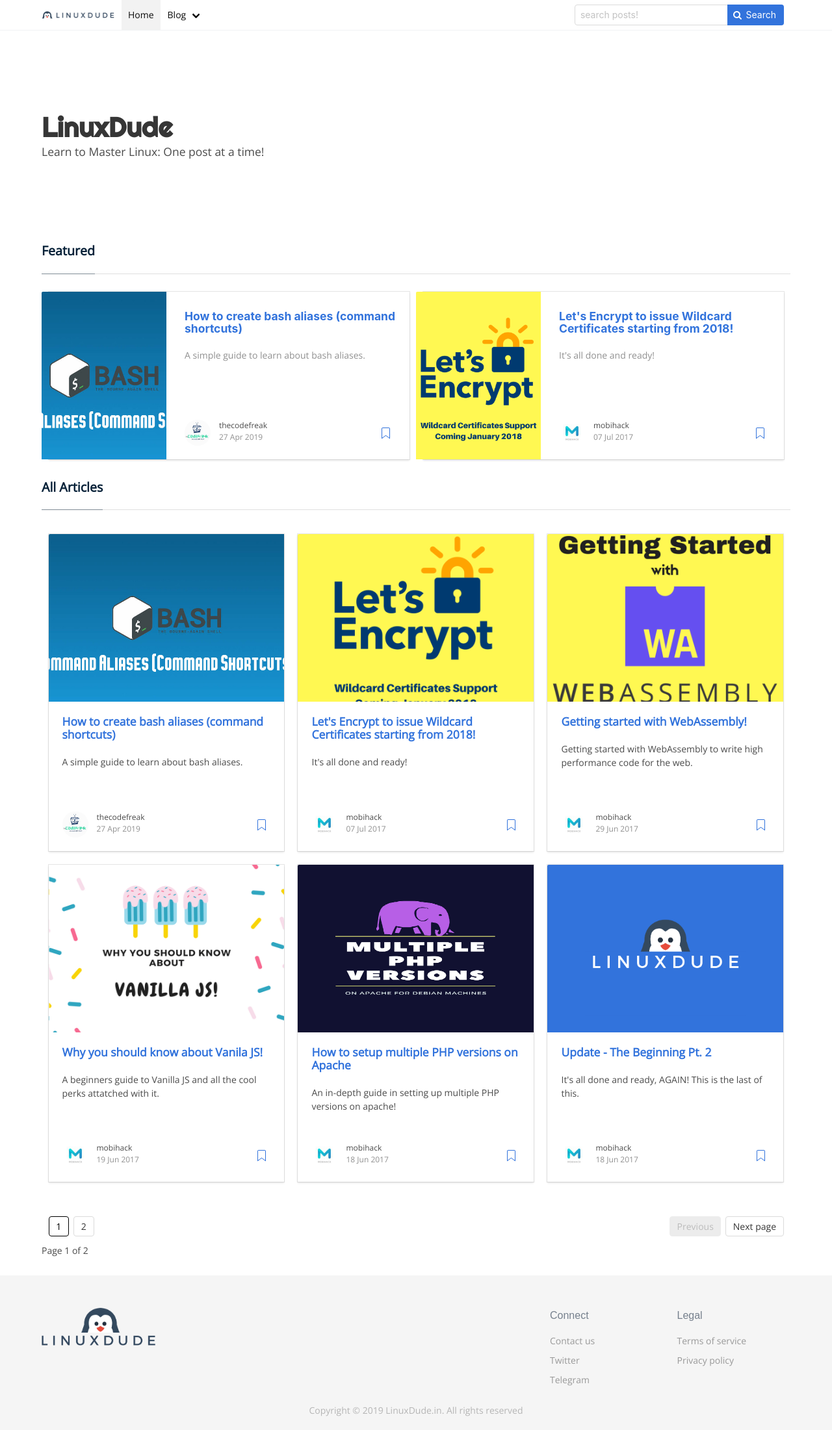
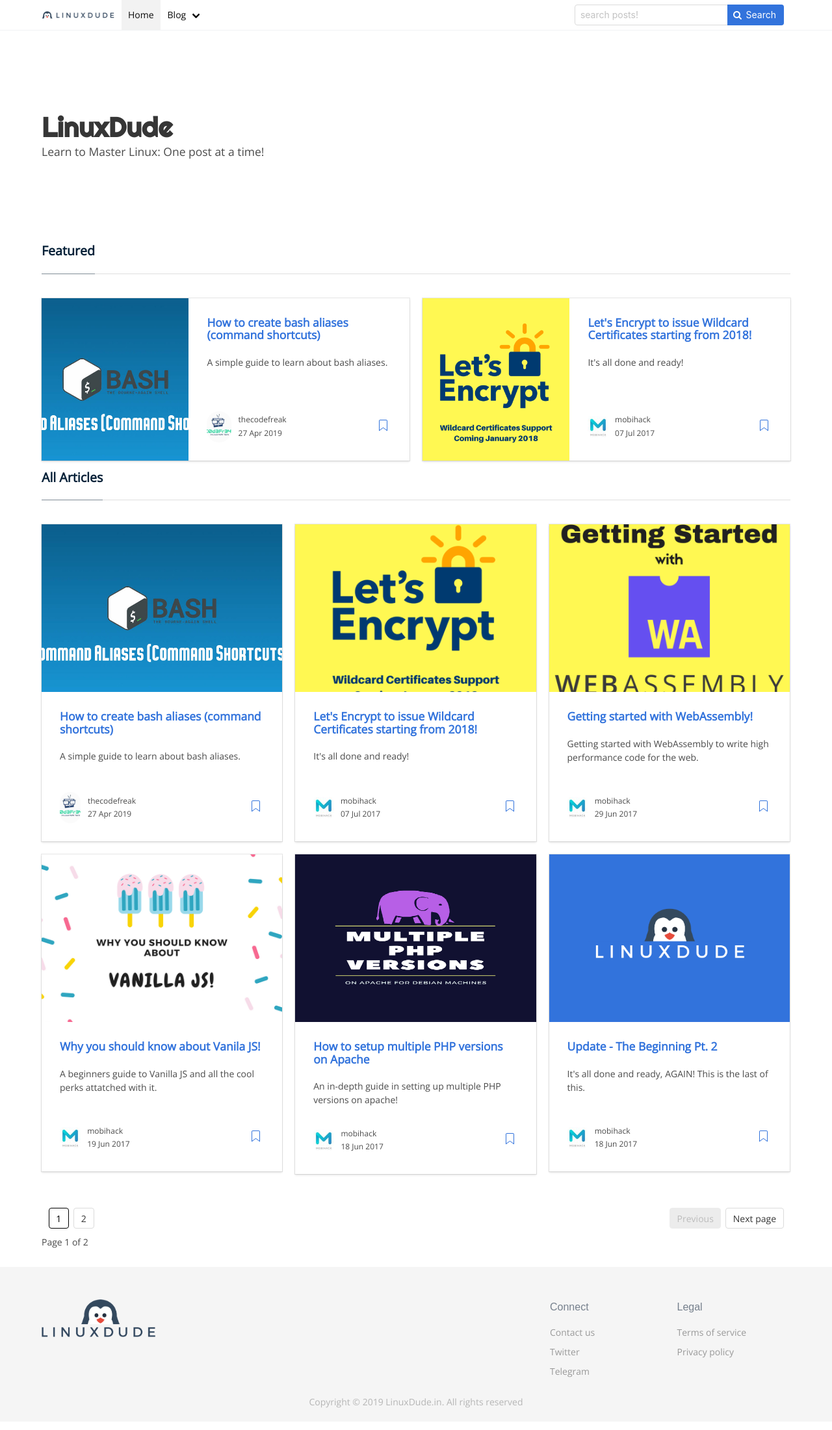
Before and after one commit to linuxdudeofficial/linuxdudeofficial.github.io, a Jekyll site: the page built from index.html, in a window 1280 px wide. Shown: the whole page at 65% size. Built offline with Jekyll 4.4.1, drawn with Linux system fonts in a browser that asks for light colours; the list of posts is cut into pages by our own code.

Commit message:
Updates Mon Apr 29 14:25:54 IST 2019
* Reworked cards using custom setup (more compact and clean)
* Getting ready to remove more redundant code)

This commit will be a sort of save point incase of problems.

```diff
--- a/assets/style.scss
+++ b/assets/style.scss
@@ -8,6 +8,7 @@
 	font-family: "Open Sans", sans-serif;
 	font-size: 14px;
 	background: white;
+	height: 100%;
 }
 a,
 a:hover,
@@ -38,7 +39,7 @@
 
 	&:hover {
 		background-color: white;
-		border-bottom: 2px lightgrey solid;
+		border-bottom: 2px 	lightgrey solid;
 	}
 	&.is-active {
 		background-color: white;
@@ -58,12 +59,7 @@
 
 /* title block */
 .section-title {
-	h1,
-	h2,
-	h3,
-	h4,
-	h5,
-	h6 {
+	h1, h2, h3, h4, h5, h6 {
 		color: rgb(8, 34, 57);
 		border-bottom: 1px solid rgba(0, 0, 0, 0.125);
 		margin-bottom: 25px;
@@ -87,145 +83,162 @@
 }
 
 /* Blog List */
-.blog-list {
-	.card {
+article{
+
+	width: 100%;
+
+	> .article__wrapper{
+		display: flex;
+		flex-direction: column;
+
+		margin: 10px;
+
 		-webkit-box-shadow: 0 2px 3px rgba(0, 0, 0, 0.1), 0 0 0 1px rgba(0, 0, 0, 0.1);
 		box-shadow: 0 2px 3px rgba(0, 0, 0, 0.1), 0 0 0 1px rgba(10, 10, 10, 0.1);
-		border-radius: 0px;
+	}
+	&.long{
+		.article__wrapper{
+		flex-direction: row;
+		figure{
+			width: 40%;
+			height: 100%;
+			img{
+				height: 100%;
 			}
 		}
-.post-list {
-	margin-top: 2rem;
-	.wrap-thumbnail {
-	height: 200px;
-}
-	.card-content {
-		min-height: 230px;
+		.article__content{
+			width: 60%;
 		}
 	}
-
-.blog-list {
-	.wrap-thumbnail {
+	}
+	figure{
 		height: 258px;
-		flex: 0 0 auto;
-		padding: 0px;
-
-		> .thumbnail {
-			background-size: cover;
-			height: 100%;
-			display: block;
-			background-position: center;
-			background-origin: border-box !important;
-			border-top-left-radius: 2px;
+		padding: 0;
+		width: 100%;
+		overflow: hidden;
+		img{
+			object-fit: cover;
+			height: 258px;
+			width: 100%;
 		}
 	}
-	.wrapfooter {
+	.article__content{
+		min-height: 230px;
+
+		display: flex;
+		flex-direction: column;
+		justify-content: space-between;
+
+		padding: 2rem;
+
+		footer{
 			font-size: 12px;
+
+			padding:0;
+			background: none;
+
+			display: flex;
+			justify-content: space-between;
+			align-items: center;
+
+			.footer__left{
+				display: flex;
+				flex-direction: row;
+				align-items: center;
+				> .image{
+					height: 48px;
+					width: 48px;
+				}
+				> .footer__authorinfo{
+					width: 100%;
+					margin-left: 0.75rem;
+					> .name{
 						display: block;
+						margin-bottom: 0.15rem;
+					}
+				}
+			}
+			.footer__right{
+				>a{
+					color: $primary_color;
+					fill: $primary_color;
 
-	position: absolute;
-	bottom: 20px;
-	width: 88%;
-		span.post-name,
-span.post-date,
-span.author-meta {
-	display: inline-block;
+
+					svg{transition: 0.2s;
 				}
-span.post-date,
-span.post-read {
-	color: rgba(0, 0, 0, 0.44);
+				&:hover svg{
+					transform: scale(1.25);
 				}
-span.post-read-more {
-	align-items: center;
-	display: inline-block;
-	float: right;
-	margin-top: 8px;
 				}
-span.post-read-more a {
-	color: #3273dc;
-	fill: #3273dc;
 			}
-.author-meta {
-display: inline-block;
-	flex: 1 1 auto;
-	white-space: nowrap !important;
-	text-overflow: ellipsis !important;
-	overflow: hidden !important;
-}
-		.author-thumb {
-	width: 40px;
-	height: 40px;
-	float: left;
-	margin-right: 13px;
-	border-radius: 100%;
 		}
 	}
 }
 
+.featured__article__list{
+	display: flex;
+	flex-direction: row;
+	margin: 0 -10px;
+
+	article.long{
+		width:50%;
+		.article__wrapper{
+			height: 100%;
+			figure{
+				width: 40%;
+			}
+			figure > img{
+				height:100%;
+			}
+		}
+
+	}
 	@media screen and (max-width: 768px) {
-	.featured-list .card {
-		margin-bottom: 20px;
-		.card-content {
-		min-height: 500px;
-	}
-	.wrap-thumbnail {
-		padding: 0px 10.5px;
+		flex-direction: column;
+		article.long{
+			width:100%;
+			> figure{
+				//min-height: 200px;
 			}
 		}
 	}
+}
+
+.main__article__list{
+	display: flex;
+	flex-direction: row;
+	flex-wrap:wrap;
+
+	margin: 0 -10px;
+	article{
+		width:33.3%;
+		figure > img{
+			height:100%;
+		}
+	}
+	@media screen and (max-width: 768px) {
+		article{
+			width:50%;
+		}
+	}
+	@media screen and (max-width: 500px) {
+		article{
+			width:100%;
+		}
+	}
+}
+.article-list{
+	margin-bottom: 1.5rem;
+}
 @media screen and (max-width: 1088px) and (min-width: 768px) {
-	.blog-list{
+	.article-list{
 		margin-left: 10px;
 		margin-right: 10px;
 	}
 }
-@media screen and (max-width: 769px) and (min-width: 500px) {
-	.post-list{
-		.columns{
-			display: flex;
-			flex-wrap: wrap;
-			.column{
-				width: 50%;
-				flex:none;
-			}
-		}
-
-	}
-}
-
-.featured-list .card-content {
-	padding: 0px;
-
-	.wrap-content {
-		padding: 2rem;
-		> .content {
-			position: relative;
-		}
-		.title {
-			font-weight: bold;
-			font-size: 1.25rem;
-			font-family: -apple-system, system-ui, BlinkMacSystemFont, "Segoe UI", Roboto,
-				"Helvetica Neue", Arial, sans-serif;
-		}
-		.text {
-			color: rgba(0, 0, 0, 0.44);
-			font-size: 1rem;
-			line-height: 1.4;
-			font-weight: 400;
-		}
-	}
-	.wrapfooter {
-	width: 58%;
-}
-}
 
 
-@media screen and (max-width: 768px) {
-	.blog-list .wrapfooter {
-		width: 88%;
-	}
-}
-.blog-list .pagination {
+.pagination {
 	margin-top: 2rem;
 	padding: 10.5px;
 
--- a/index.html
+++ b/index.html
@@ -16,95 +16,81 @@
     </div>
   </div>
 </section>
-    <section class="container blog-list">
-        <div class="featured-list">
+<section class="container article-list">
         <div class="section-title">
                 <h2><span>Featured</span></h2>
             </div>
-            <div class="column">
-                <div class="columns is-centered">
+            <div class="featured__article__list">
                         {% assign my_posts = site.posts | where:"featured",true %}
                         {% if my_posts.size > 1 %}
 					    {% for post in my_posts limit:2 %}
-					    <div class="column is-6">
-                        <div class="card">
-                            <div class="card-content">
-                                <div class="columns">
-                                    <div class="column is-4 wrap-thumbnail">
-                                        <div class="thumbnail" style="background-image:url({{ post.image.path }});">
-                                        </div>
-                                    </div>
-                                    <div class="column wrap-content">
-                                        <div class="content">
+					    <article class="long">
+                                <div class="article__wrapper">
+                                        <figure class="image">
+                                                <img src="{{ post.image.path }}">
+                                        </figure>
+                                        <section class="article__content">
+                                                <div class="article__info">
                                                         <h2 class="title is-size-5"><a href="{{ post.url }}" title="{{ post.title }}">{{ post.title }}</a></h2>
                                                         <p class="text is-size-6">{% if post.pexcerpt %}{{ post.pexcerpt }}{% else %}{{ post.content | truncatewords: 15 }}{% endif %}</p>
                                                 </div>
-                                        <div class="metafooter">
-                                            <div class="wrapfooter">
 
-                                                <span class="meta-footer-thumb">
-												<img class="author-thumb" src="/static/img/{{ post.author }}.jpg" alt="{{ post.author }}">
-												</span>
-                                                <span class="author-meta">
-												<span class="post-name">{{ post.author }}</span>
-                                                <br>
-
-                                                <span class="post-date">{{ post.date | date_to_string }}</span>
-                                                </span>
-                                                <span class="post-read-more"><a href="{{ post.url }}" title="Read Story"><svg class="svgIcon-use" width="25" height="25" viewBox="0 0 25 25"><path d="M19 6c0-1.1-.9-2-2-2H8c-1.1 0-2 .9-2 2v14.66h.012c.01.103.045.204.12.285a.5.5 0 0 0 .706.03L12.5 16.85l5.662 4.126a.508.508 0 0 0 .708-.03.5.5 0 0 0 .118-.285H19V6zm-6.838 9.97L7 19.636V6c0-.55.45-1 1-1h9c.55 0 1 .45 1 1v13.637l-5.162-3.668a.49.49 0 0 0-.676 0z" fill-rule="evenodd"></path></svg></a></span>
-                                                <div class="clearfix"></div>
+                                                <footer>
+                                                        <section class="footer__left">
+                                                                <figure class="image">
+                                                                        <img class="is-rounded" src="/static/img/{{ post.author }}.jpg">
+                                                                </figure>
+                                                                <div class="footer__authorinfo">
+                                                                    <span class="name">{{ post.author }}</span>
+                                                                    <span class="date">{{ post.date | date_to_string }}</span>
                                                                 </div>
+                                                        </section>
+                                                        <section class="footer__right">
+                                                            </span><a href="{{ post.url }}" title="Read Story"><svg class="svgIcon-use" width="25" height="25" viewBox="0 0 25 25"><path d="M19 6c0-1.1-.9-2-2-2H8c-1.1 0-2 .9-2 2v14.66h.012c.01.103.045.204.12.285a.5.5 0 0 0 .706.03L12.5 16.85l5.662 4.126a.508.508 0 0 0 .708-.03.5.5 0 0 0 .118-.285H19V6zm-6.838 9.97L7 19.636V6c0-.55.45-1 1-1h9c.55 0 1 .45 1 1v13.637l-5.162-3.668a.49.49 0 0 0-.676 0z" fill-rule="evenodd"></path></svg></a>
+                                                        </section>
+                                                    </footer>
+                                        </section>
                                 </div>
-                                    </div>
-                                </div>
-                            </div>
-                        </div>
-                    </div>
+                            </article>
 				{% endfor %}
 				{% endif %}
             </div>
-            </div>
-        </div>
-        <div class="post-list">
+</section>
+    <section class="container article-list">
             <div class="section-title">
                 <h2><span>All Articles</span></h2>
             </div>
-            <div class="column">
-                <div class="columns is-multiline">
+            <div class="main__article__list">
                     {% for post in paginator.posts %}
-                    <div class="column is-4">
-                        <div class="card">
-                            <div class="card-image wrap-thumbnail">
-                                <div class="thumbnail" style="background-image:url({{ post.image.path }});">
-								</div>
-                            </div>
-                            <div class="card-content">
-                                <div class="content">
+                    <article>
+                            <div class="article__wrapper">
+                                    <figure class="image">
+                                            <img src="{{ post.image.path }}">
+                                    </figure>
+                                    <section class="article__content">
+                                            <div class="article__info">
                                                     <h2 class="title is-size-5"><a href="{{ post.url }}" title="{{ post.title }}">{{ post.title }}</a></h2>
                                                     <p class="text is-size-6">{% if post.pexcerpt %}{{ post.pexcerpt }}{% else %}{{ post.content | truncatewords: 15 }}{% endif %}</p>
                                             </div>
-                                        <div class="metafooter">
-                                            <div class="wrapfooter">
 
-                                                <span class="meta-footer-thumb">
-												<img class="author-thumb" src="/static/img/{{ post.author }}.jpg" alt="{{ post.author }}">
-												</span>
-                                                <span class="author-meta">
-												<span class="post-name">{{ post.author }}</span>
-                                                <br>
-
-                                                <span class="post-date">{{ post.date | date_to_string }}</span>
-                                                </span>
-                                                <span class="post-read-more"><a href="{{ post.url }}" title="Read Story"><svg class="svgIcon-use" width="25" height="25" viewBox="0 0 25 25"><path d="M19 6c0-1.1-.9-2-2-2H8c-1.1 0-2 .9-2 2v14.66h.012c.01.103.045.204.12.285a.5.5 0 0 0 .706.03L12.5 16.85l5.662 4.126a.508.508 0 0 0 .708-.03.5.5 0 0 0 .118-.285H19V6zm-6.838 9.97L7 19.636V6c0-.55.45-1 1-1h9c.55 0 1 .45 1 1v13.637l-5.162-3.668a.49.49 0 0 0-.676 0z" fill-rule="evenodd"></path></svg></a></span>
-                                                <div class="clearfix"></div>
+                                            <footer>
+                                                    <section class="footer__left">
+                                                            <figure class="image">
+                                                                    <img class="is-rounded" src="/static/img/{{ post.author }}.jpg">
+                                                            </figure>
+                                                            <div class="footer__authorinfo">
+                                                                <span class="name">{{ post.author }}</span>
+                                                                <span class="date">{{ post.date | date_to_string }}</span>
                                                             </div>
+                                                    </section>
+                                                    <section class="footer__right">
+                                                        </span><a href="{{ post.url }}" title="Read Story"><svg class="svgIcon-use" width="25" height="25" viewBox="0 0 25 25"><path d="M19 6c0-1.1-.9-2-2-2H8c-1.1 0-2 .9-2 2v14.66h.012c.01.103.045.204.12.285a.5.5 0 0 0 .706.03L12.5 16.85l5.662 4.126a.508.508 0 0 0 .708-.03.5.5 0 0 0 .118-.285H19V6zm-6.838 9.97L7 19.636V6c0-.55.45-1 1-1h9c.55 0 1 .45 1 1v13.637l-5.162-3.668a.49.49 0 0 0-.676 0z" fill-rule="evenodd"></path></svg></a>
+                                                    </section>
+                                                </footer>
+                                    </section>
                             </div>
-                            </div>
-                        </div>
-                    </div>
+                        </article>
                         {% endfor %}
-                </div>
-            </div>
                 </div>
 	{% include blog_paginate.html %}
     </section>
```
Lines whose indentation alone changed are shown as unchanged.
